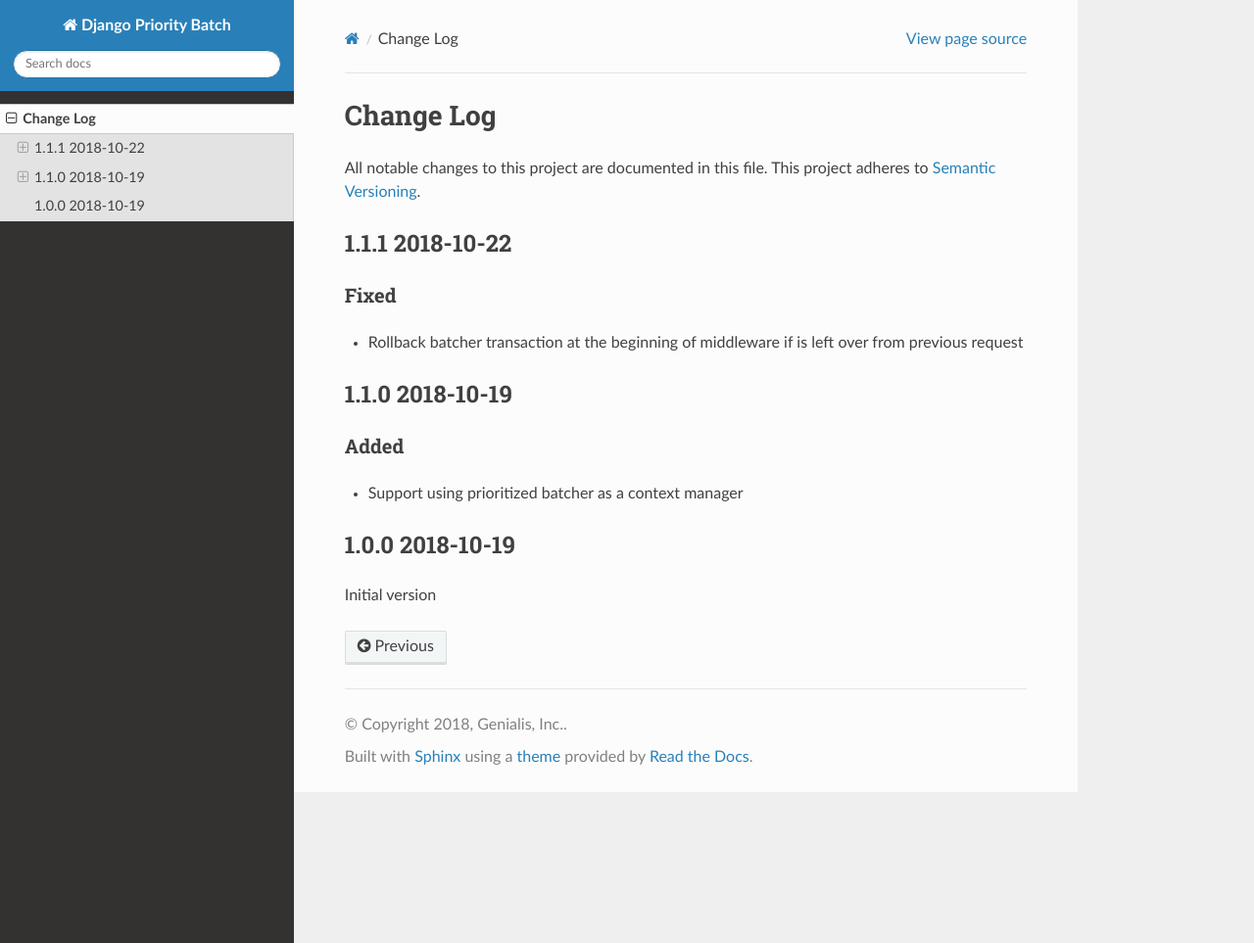
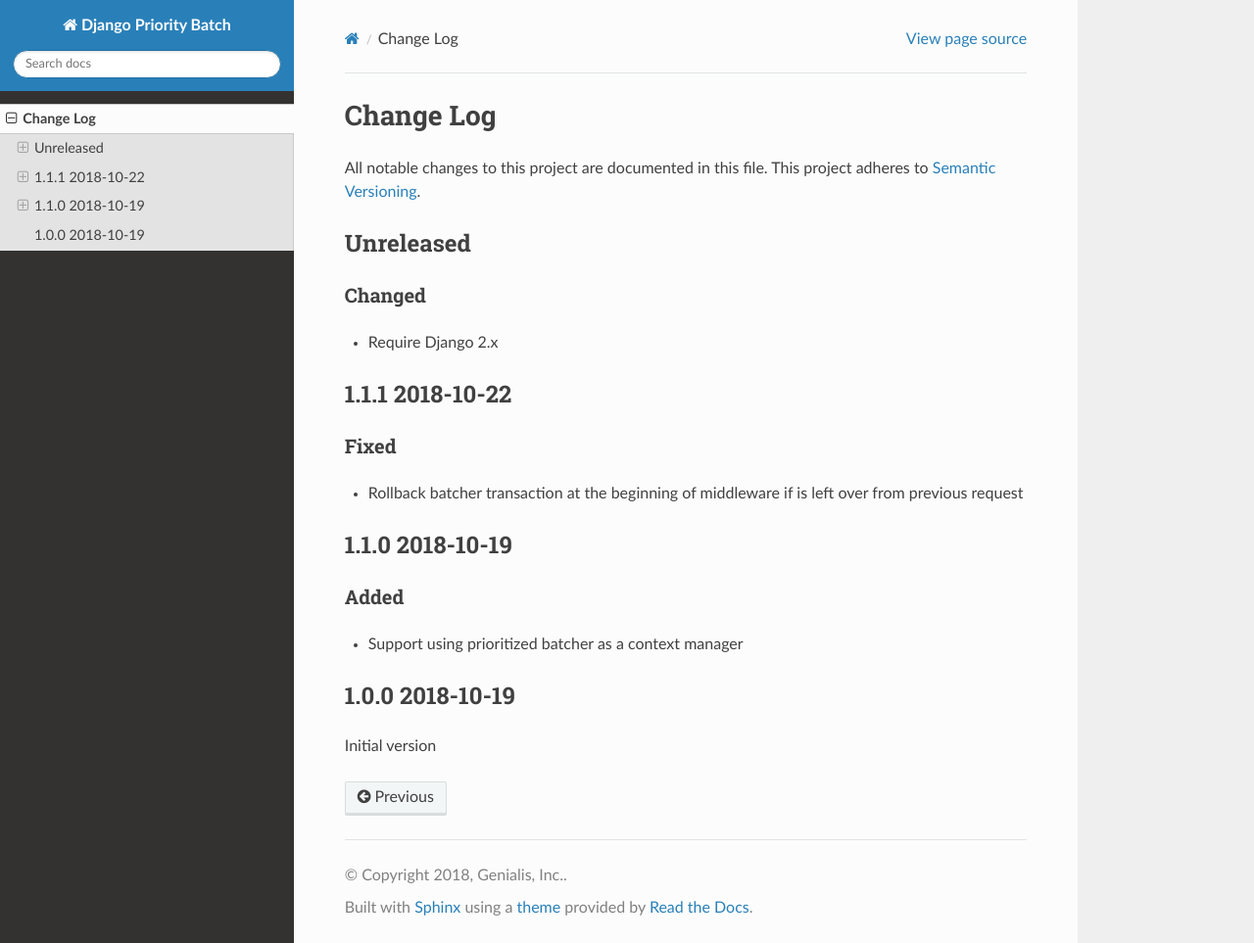
Before and after one commit to genialis/django-priority-batch, a Sphinx documentation site: the page built from docs/CHANGELOG.rst, in a window 1280 px wide and 963 px high. Shown: the whole window at 98% size. Built offline with Sphinx 7.4.7 and the Read the Docs theme 2.0.0, drawn with Linux system fonts in a browser that asks for light colours.

Commit message:
Bump Django requirement to 2.x

```diff
--- a/docs/CHANGELOG.rst
+++ b/docs/CHANGELOG.rst
@@ -4,6 +4,15 @@
 
 All notable changes to this project are documented in this file.
 This project adheres to `Semantic Versioning <http://semver.org/>`_.
+
+
+==========
+Unreleased
+==========
+
+Changed
+-------
+- Require Django 2.x
 
 
 ================
--- a/setup.py
+++ b/setup.py
@@ -26,7 +26,7 @@
     packages=setuptools.find_packages('src'),
     package_dir={'': 'src'},
     python_requires='>=3.6, <3.8',
-    install_requires=['Django~=1.11.6'],
+    install_requires=['Django~=2.0'],
     extras_require={
         'docs': ['Sphinx', 'sphinx_rtd_theme'],
         'package': ['twine', 'wheel'],
```
